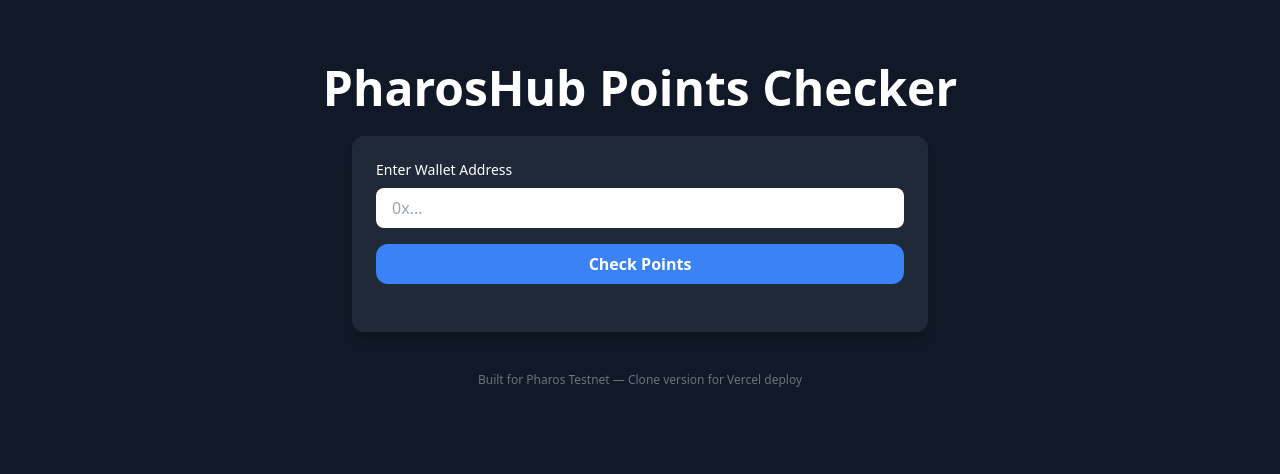
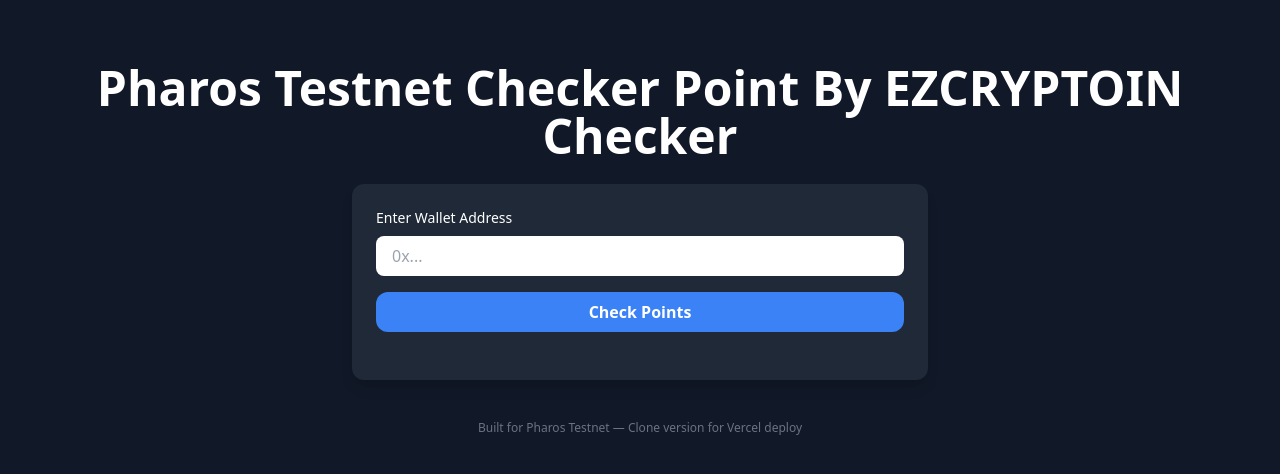
Before and after one commit to ezcryptoin/pharos-testnet-checker-point, a plain HTML site: page index.html in a window 1280 px wide. Drawn offline with nearby package versions, Linux system fonts and the light colour scheme.

Commit message:
index.html

```diff
--- a/index.html
+++ b/index.html
@@ -3,12 +3,12 @@
 <head>
   <meta charset="UTF-8" />
   <meta name="viewport" content="width=device-width, initial-scale=1.0" />
-  <title>PharosHub Clone</title>
+  <title>Pharos Testnet Checker Point By EZCRYPTOIN </title>
   <link href="https://cdn.jsdelivr.net/npm/tailwindcss@2.2.19/dist/tailwind.min.css" rel="stylesheet">
 </head>
 <body class="bg-gray-900 text-white font-sans">
   <div class="min-h-screen flex flex-col items-center justify-start p-6">
-    <h1 class="text-3xl md:text-5xl font-bold mt-10 mb-6 text-center">PharosHub Points Checker</h1>
+    <h1 class="text-3xl md:text-5xl font-bold mt-10 mb-6 text-center">Pharos Testnet Checker Point By EZCRYPTOIN Checker </h1>
 
     <div class="w-full max-w-xl bg-gray-800 rounded-xl p-6 shadow-lg">
       <label for="wallet" class="block text-sm font-medium mb-2">Enter Wallet Address</label>
```
